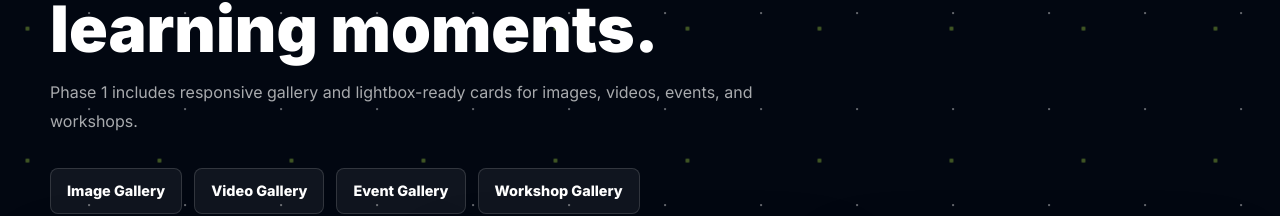
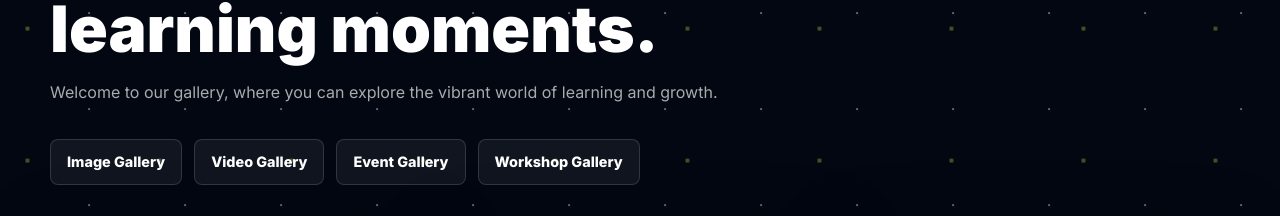
Before and after one commit to aman-khan001/avion-client, a React (Vite) app: page /gallery in a window 1280 px wide. Shown: the part 268-484 px from the top of the page. Built offline with nearby package versions, Linux system fonts and the light colour scheme; no server answers.

Commit message:
updated details

```diff
--- a/src/pages/Gallery.jsx
+++ b/src/pages/Gallery.jsx
@@ -9,7 +9,7 @@ export default function Gallery() {
   return (
     <section className="section">
       <div className="container">
-        <SectionHeading eyebrow="Gallery" title="A visual archive of learning moments." text="Phase 1 includes responsive gallery and lightbox-ready cards for images, videos, events, and workshops." />
+        <SectionHeading eyebrow="Gallery" title="A visual archive of learning moments." text="Welcome to our gallery, where you can explore the vibrant world of learning and growth." />
         <div className="mt-8 flex flex-wrap gap-3">
           {categories.map((item) => (
             <button className="btn btn-ghost" key={item}>{item}</button>
```
